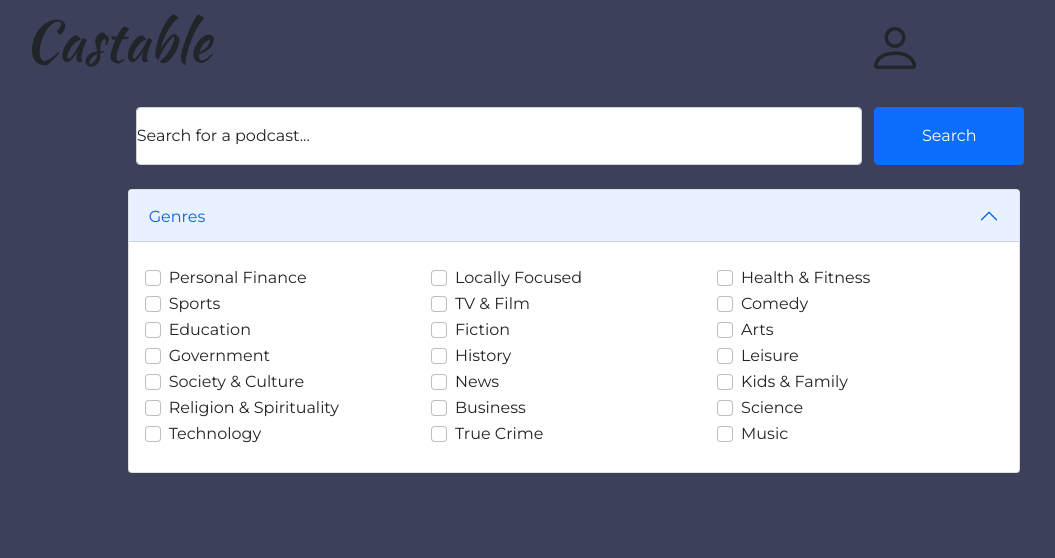
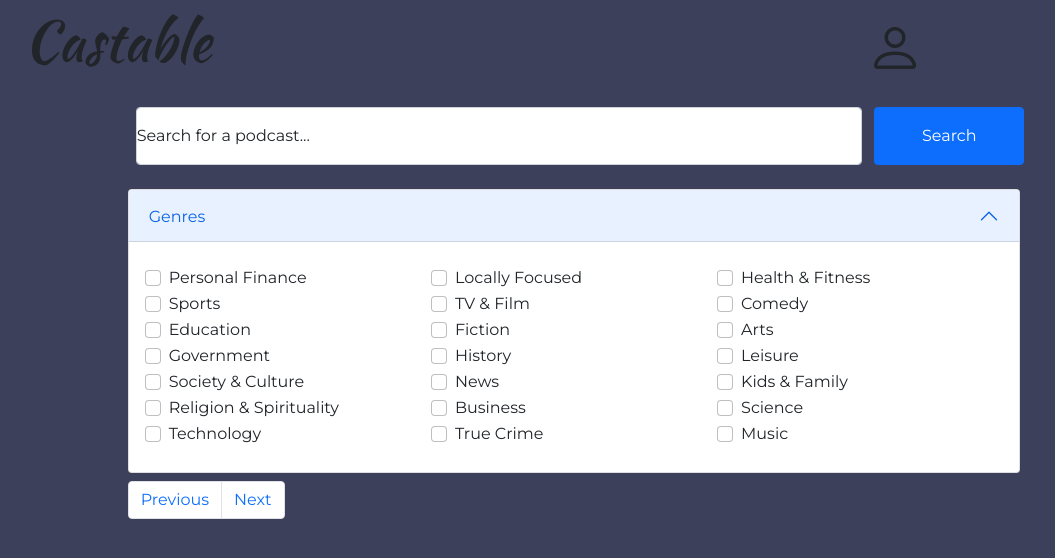
Before and after one commit to blackinferno1000/podcast-player, a React (Create React App) app in the folder frontend/castable/: page / in a window 1280 px wide. Shown: the top 558 px of the page, without its empty margins (66-1121 px from the left). Built offline with nearby package versions, Linux system fonts and the light colour scheme.

Commit message:
integration progress

```diff
--- a/frontend/castable/src/components/Home.js
+++ b/frontend/castable/src/components/Home.js
@@ -1,10 +1,13 @@
 import { Link } from "react-router-dom";
-import { useState, useEffect } from "react";
+import { useState } from "react";
 
 export default function Home() {
   const [loading, setLoading] = useState(false);
   const [results, setResults] = useState([]);
   const [genres, setGenres] = useState("");
+  const [search, setSearch] = useState("");
+  const [offset, setOffset] = useState(0);
+  const [nextOffset, setNextOffset] = useState(0);
   const [currentPodcast, setCurrentPodcast] = useState({});
 
   const getGenres = () => {
@@ -20,32 +23,35 @@
     setGenres(genreList);
     // console.log(genres);
   };
+  const handleSearch = () => {
+    setSearch(document.querySelector("input[type='text']").value);
+    // console.log(search);
+  };
 
   const handleSubmit = (e) => {
     e.preventDefault();
     setLoading(true);
-    fetch("/api/search")
+    fetch(`/api/search?search=${search}&genres=${genres}&offset=${offset}`)
       .then((res) => res.json())
       .then((data) => {
         setResults(data.results);
+        setNextOffset(data["next_offset"]);
       });
     setLoading(false);
-    console.log(results);
+    // console.log(results);
   };
 
-  // const setPodcast = (props) => {
-  //   setCurrentPodcast(props.id);
-  // };
+  const setPodcast = (props) => {
+    setCurrentPodcast(props.id);
+  };
 
-  // useEffect(() => {
-  // }, [loading]);
   return (
     <main>
       <div className="container">
         <div className="row align-items-center justify-content-center p-2">
           <div className="col-10">
             <form
-              // onSubmit={handleSubmit}
+              onSubmit={handleSubmit}
               action="http://localhost:5000/api/search"
               method="GET"
               className="mb-2"
@@ -55,15 +61,16 @@
                   <input
                     type="text"
                     className="form-control"
-                    id="floatingInput"
+                    id="search"
                     placeholder="Search for a podcast..."
+                    onChange={handleSearch}
                   ></input>
-                  <label htmlFor="floatingInput">Search for a podcast...</label>
+                  <label htmlFor="search">Search for a podcast...</label>
                 </div>
                 <button
                   type="submit"
                   onMouseEnter={getGenres}
-                  onClick={handleSubmit}
+                  // onClick={handleSubmit}
                   className="btn btn-primary col-2 mb-3"
                 >
                   Search
@@ -125,9 +132,44 @@
                     id={result.id}
                     title={result.title_original}
                     description={result.description_original}
-                    // function={setPodcast(result.id)}
+                    function={setPodcast.bind(result.id)}
                   />
                 ))}
+              {!loading && (
+                <div>
+                  <nav aria-label="Page navigation example">
+                    <ul className="pagination">
+                      <li className="page-item">
+                        <a
+                          className="page-link"
+                          onClick={(e) => {
+                            if (offset != 0) {
+                              setOffset(offset - 1);
+                            }
+                            handleSubmit(e);
+                          }}
+                          href="#"
+                        >
+                          Previous
+                        </a>
+                      </li>
+                      <li className="page-item">
+                        <a
+                          className="page-link"
+                          onClick={(e) => {
+                            setOffset(offset + nextOffset);
+                            console.log(offset);
+                            handleSubmit(e);
+                          }}
+                          href="#"
+                        >
+                          Next
+                        </a>
+                      </li>
+                    </ul>
+                  </nav>
+                </div>
+              )}
               {loading && (
                 <div className="spinner-border" role="status">
                   <span className="visually-hidden">Loading...</span>
@@ -172,7 +214,7 @@
             readOnly
           />
           <Link
-            to={props.title}
+            to={props.id}
             onClick={props.function}
             className="btn btn-primary"
           >
--- a/frontend/castable/src/components/Podcast.js
+++ b/frontend/castable/src/components/Podcast.js
@@ -1,7 +1,29 @@
+import { useEffect, useState } from "react";
+
 export default function Podcast() {
+  const [loading, setLoading] = useState(false);
+  const [currentPodcast, setCurrentPodcast] = useState({});
+  useEffect(() => {
+    setLoading(true);
+    fetch("/api/get_podcast")
+      .then((res) => res.json())
+      .then((data) => {
+        setCurrentPodcast(data.results);
+      });
+    setLoading(false);
+    console.log(currentPodcast);
+  }, []);
   return (
     <section>
-      <div className="container">podcast</div>
+      <div className="container">
+        <div className="row">
+          {loading && (
+            <div className="spinner-border" role="status">
+              <span className="visually-hidden">Loading...</span>
+            </div>
+          )}
+        </div>
+      </div>
     </section>
   );
 }
```
Also changed, not shown: 1 other file (tests, documents, lock files or other folders).
